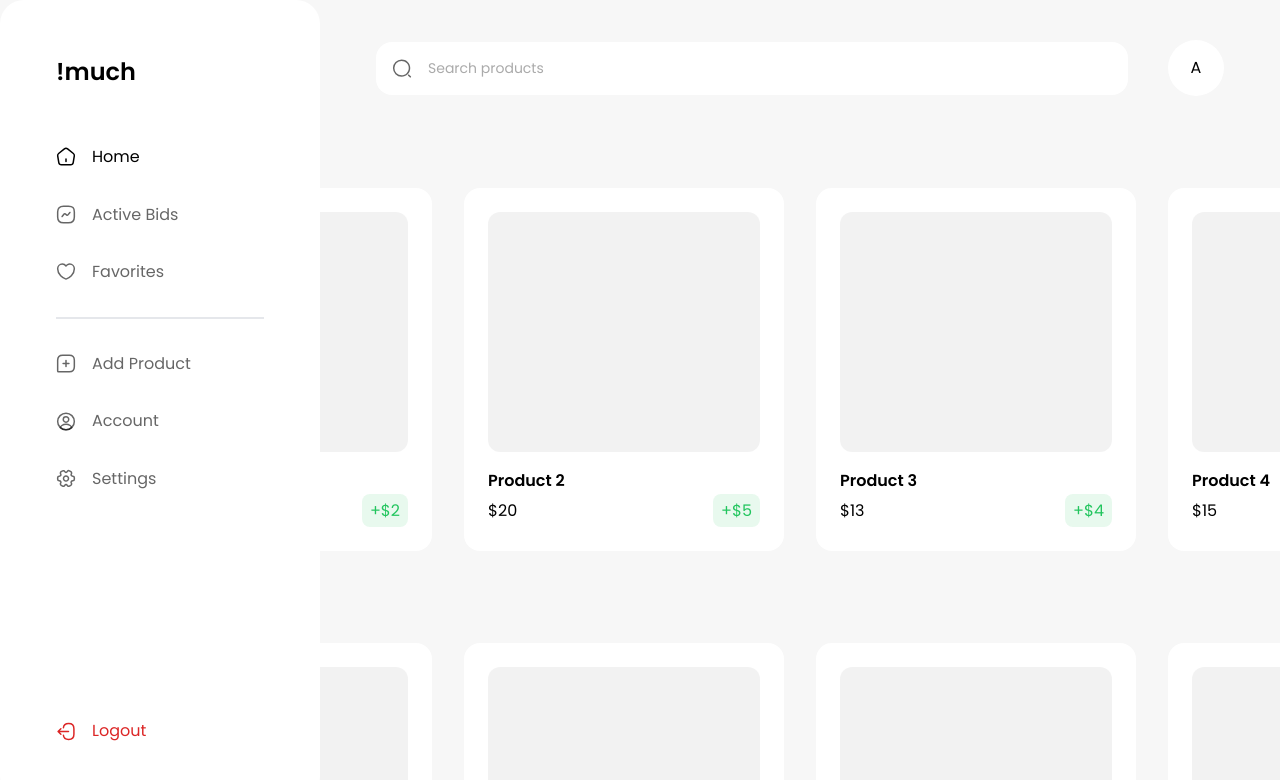
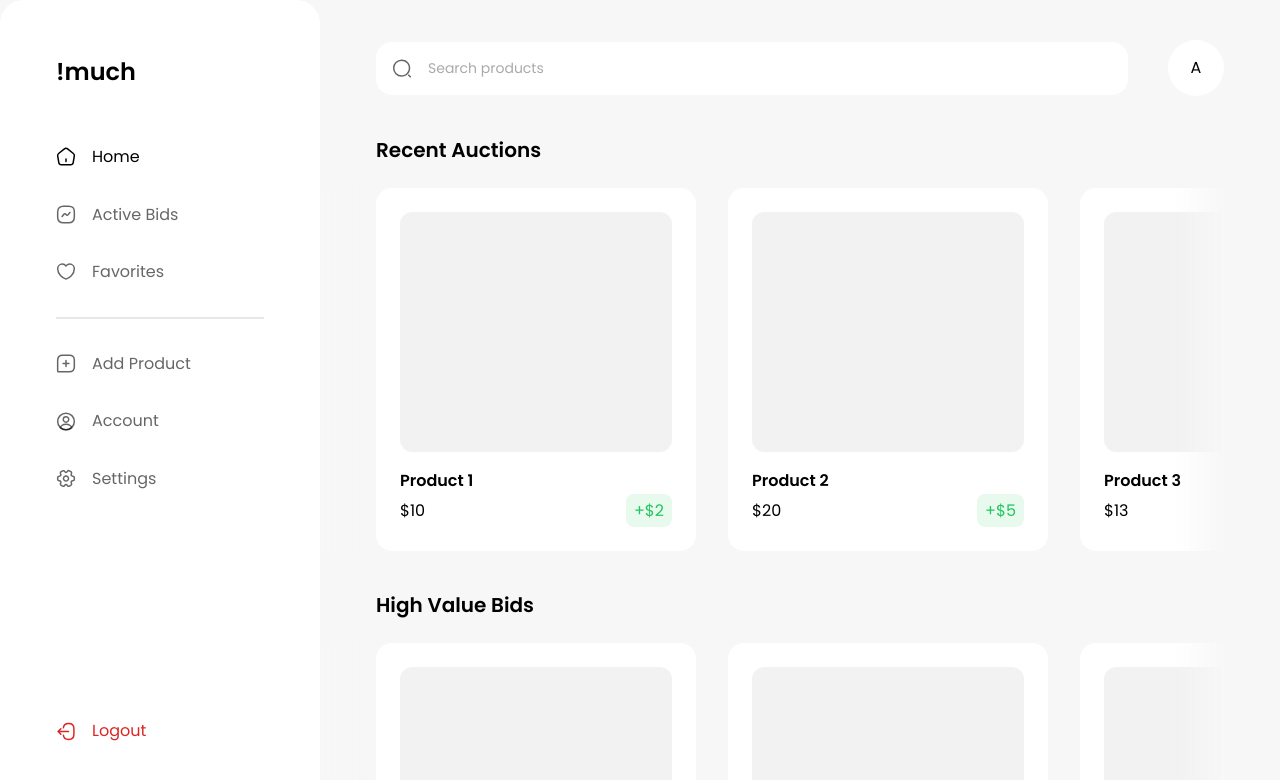
Before and after one commit to AndroBuddy/de-vote, a Vue app: page / in a window 1280 px wide. Shown: the top 780 px of the page. Built offline with nearby package versions, Linux system fonts and the light colour scheme.

Commit message:
Content: make those scrolling edges fade in
Signed-off-by: AndroBuddy <anirudhchimpidi8@gmail.com>

```diff
--- a/src/components/ContentPanel.vue
+++ b/src/components/ContentPanel.vue
@@ -1,25 +1,30 @@
 <script setup>
+import { useMainStore } from '../stores/main'
+
 defineProps({
   title: String,
   items: Array
 })
+
+const store = useMainStore()
 </script>
 
 <template>
   <div class="flex flex-col gap-6 transition-transform">
     <h2>{{ title }}</h2>
-    <div class="flex whitespace-nowrap flex-nowrap overflow-auto gap-8">
+    <div class="flex whitespace-nowrap flex-nowrap overflow-auto gap-8 relative -ml-20">
+      <section class="sticky top-0 left-0 flex items-center h-full p-6 bg-gradient-to-r from-[#f7f7f7f7] z-10"
+        :class="[store.collapsed ? '' : 'translate-x-6']"></section>
       <div v-for="item in items" :key="item.id" class="flex flex-col bg-white p-6 rounded-2xl w-80 shrink-0">
         <div class="h-60 bg-black/5 rounded-xl mb-4"></div>
         <!-- Replace with img -->
         <h3>{{ item.name }}</h3>
         <div class="flex justify-between items-center">
           <span>{{ item.price }}</span>
-          <span class="text-green-500 bg-green-500/10 px-2 py-1 rounded-lg"
-            >+{{ item.quickBid }}</span
-          >
+          <span class="text-green-500 bg-green-500/10 px-2 py-1 rounded-lg">+{{ item.quickBid }}</span>
         </div>
       </div>
+      <section class="sticky top-0 right-0 flex items-center h-full p-6 bg-gradient-to-l from-[#f7f7f7f7]"></section>
     </div>
   </div>
 </template>
--- /dev/null
+++ b/src/components/icons/IconArrow.vue
@@ -0,0 +1,6 @@
+<template>
+  <svg width="20" height="20" viewBox="0 0 20 20" fill="none" xmlns="http://www.w3.org/2000/svg" class="stroke-black">
+    <path d="M12.0243 4.94141L17.0827 9.99974L12.0243 15.0581M2.91602 9.99974H16.941" stroke-width="1.5"
+      stroke-miterlimit="10" stroke-linecap="round" stroke-linejoin="round" />
+  </svg>
+</template>
--- a/src/views/HomeView.vue
+++ b/src/views/HomeView.vue
@@ -5,13 +5,15 @@ const testItems = [
   { name: 'Product 1', id: '1', img: '', price: '$10', quickBid: '$2' },
   { name: 'Product 2', id: '2', img: '', price: '$20', quickBid: '$5' },
   { name: 'Product 3', id: '3', img: '', price: '$13', quickBid: '$4' },
-  { name: 'Product 4', id: '4', img: '', price: '$15', quickBid: '$1' }
+  { name: 'Product 4', id: '4', img: '', price: '$15', quickBid: '$1' },
+  { name: 'Product 5', id: '4', img: '', price: '$15', quickBid: '$1' },
+  { name: 'Product 6', id: '4', img: '', price: '$15', quickBid: '$1' }
 ]
 </script>
 
 <template>
-  <section class="flex flex-col px-4 py-20 lg:px-14 flex-grow gap-12 xl:self-center">
-    <section class="flex flex-col gap-10">
+  <section class="flex flex-col px-4 py-20 lg:px-14 flex-grow gap-12">
+    <section class="flex flex-col gap-10 xl:self-center container">
       <ContentPanel title="Recent Auctions" :items="testItems" />
       <ContentPanel title=" High Value Bids" :items="testItems" />
     </section>
```
